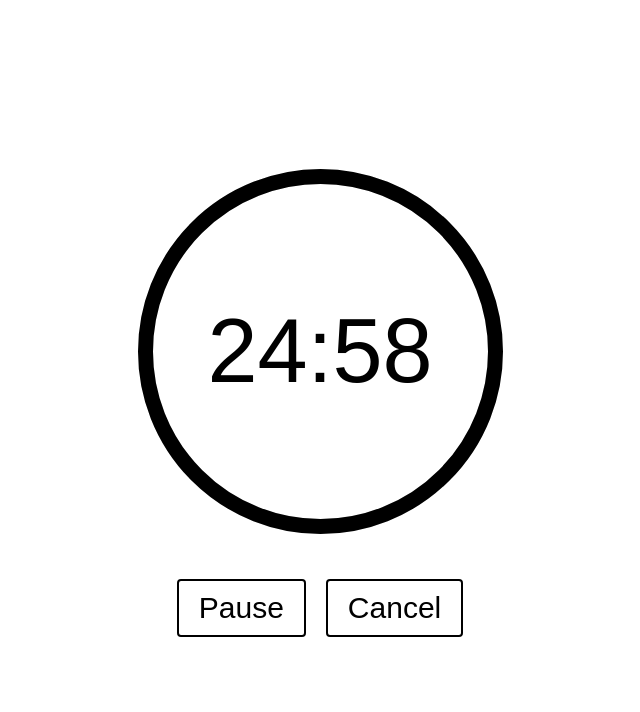
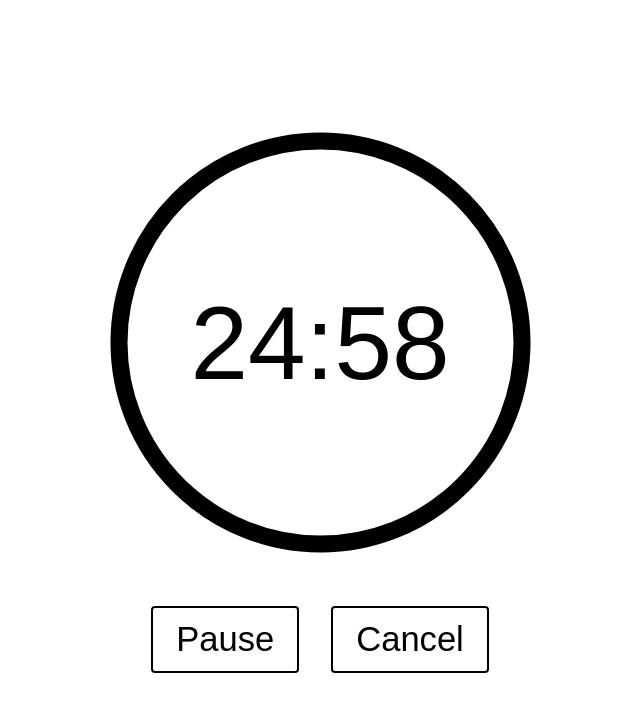
Before and after one commit to Jim-art4444/A-kindle-promodoro-timer, a plain HTML site: page index.html in a window 1280 px wide. Both pictures are taken after a click on the button "25 Min". Shown: the whole page, without its empty margins (320-960 px from the left). Drawn offline with Linux system fonts and the light colour scheme.

Commit message:
Update index.html

```diff
--- a/index.html
+++ b/index.html
@@ -20,9 +20,9 @@
     }
     .timer-container {
       position: relative;
-      width: 375px; /* 25% larger */
-      height: 375px;
-      margin-bottom: 2.5rem;
+      width: 431px;
+      height: 431px;
+      margin-bottom: 3rem;
     }
     svg {
       transform: rotate(-90deg);
@@ -32,30 +32,30 @@
     circle.bg {
       fill: none;
       stroke: #eee;
-      stroke-width: 15; /* 12 * 1.25 */
+      stroke-width: 17;
     }
     circle.fg {
       fill: none;
       stroke: #000;
-      stroke-width: 15;
+      stroke-width: 17;
       stroke-linecap: round;
-      stroke-dasharray: 1099.6; /* 2π * 175 */
-      stroke-dashoffset: 1099.6;
+      stroke-dasharray: 1264.5;
+      stroke-dashoffset: 1264.5;
     }
     #display {
       position: absolute;
       top: 50%;
       left: 50%;
       transform: translate(-50%, -50%);
-      font-size: 5.625rem; /* 4.5 * 1.25 */
+      font-size: 6.47rem;
     }
     .buttons {
       display: flex;
-      gap: 1.25rem; /* 1 * 1.25 */
+      gap: 2rem; /* increased spacing between buttons */
     }
     button {
-      font-size: 1.875rem; /* 1.5 * 1.25 */
-      padding: 0.625rem 1.25rem;
+      font-size: 2.16rem;
+      padding: 0.72rem 1.44rem;
       background: #fff;
       color: #000;
       border: 2px solid #000;
@@ -67,7 +67,8 @@
       opacity: 0.5;
       cursor: default;
     }
-    #pauseBtn, #cancelBtn {
+    #pauseBtn,
+    #cancelBtn {
       display: none;
     }
   </style>
@@ -76,27 +77,30 @@
 
   <div class="timer-container">
     <svg>
-      <circle class="bg" cx="187.5" cy="187.5" r="175"></circle>
-      <circle id="ring" class="fg" cx="187.5" cy="187.5" r="175"></circle>
+      <circle class="bg" cx="215.5" cy="215.5" r="201.5"></circle>
+      <circle id="ring" class="fg" cx="215.5" cy="215.5" r="201.5"></circle>
     </svg>
     <div id="display">00:00</div>
   </div>
 
   <div class="buttons" id="controls">
-    <button onclick="startTimer(25)" id="btn25">25 Min</button>
-    <button onclick="startTimer(50)" id="btn50">50 Min</button>
-    <button onclick="togglePause()" id="pauseBtn">Pause</button>
-    <button onclick="cancelTimer()" id="cancelBtn">Cancel</button>
+    <button id="btn25" onclick="startTimer(25)">25 Min</button>
+    <button id="btn50" onclick="startTimer(50)">50 Min</button>
+    <button id="pauseBtn" onclick="togglePause()">Pause</button>
+    <button id="cancelBtn" onclick="cancelTimer()">Cancel</button>
   </div>
 
   <script>
-    let intervalId, remainingSec = 0, totalSec = 0, isPaused = false;
+    let intervalId;
+    let remainingSec = 0;
+    let totalSec = 0;
+    let isPaused = false;
     const ring = document.getElementById('ring');
     const pauseBtn = document.getElementById('pauseBtn');
     const cancelBtn = document.getElementById('cancelBtn');
     const start25 = document.getElementById('btn25');
     const start50 = document.getElementById('btn50');
-    const totalLength = 2 * Math.PI * 175;
+    const totalLength = 2 * Math.PI * 201.5;
 
     function startTimer(minutes) {
       clearInterval(intervalId);
```
